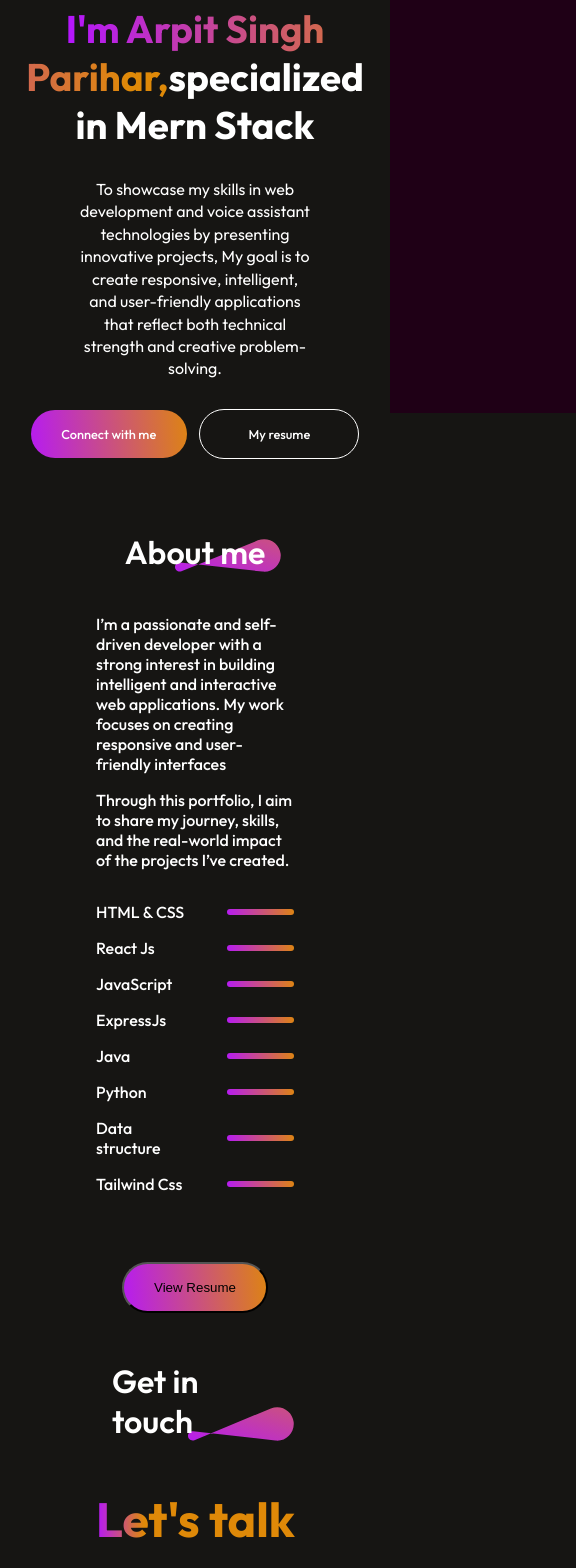
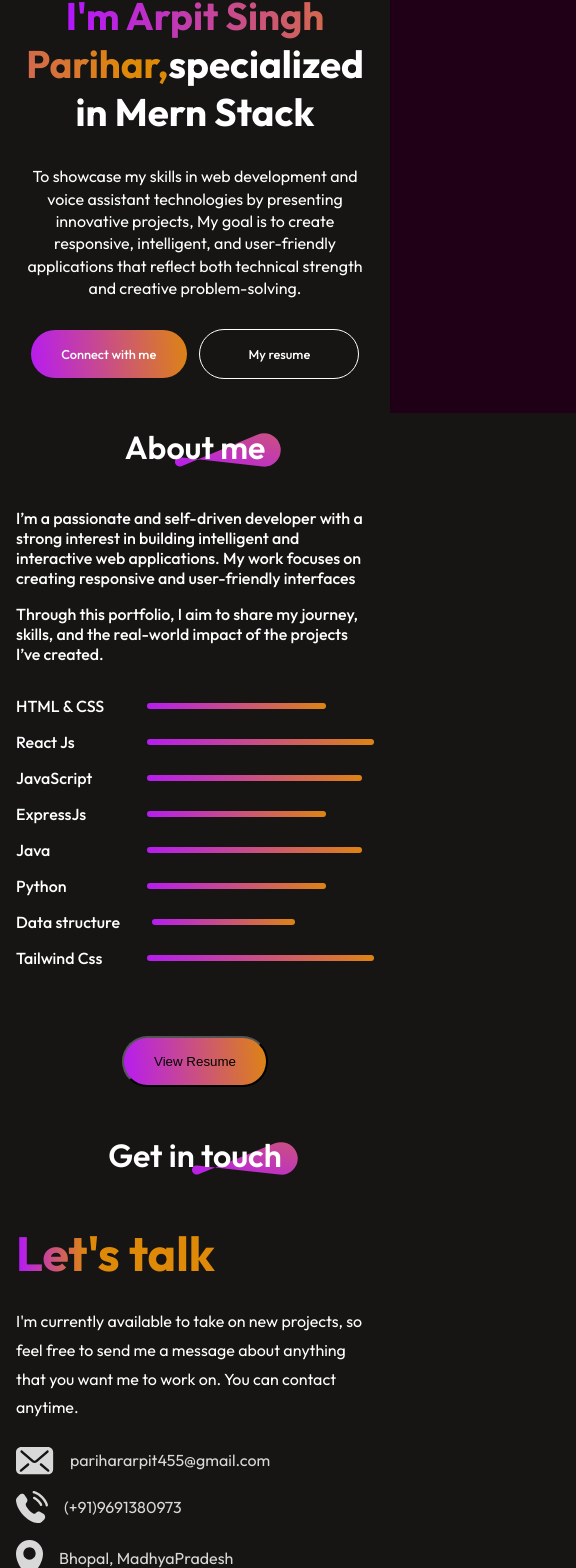
Before and after one commit to ArpitSinghParihar/My-Portfolio, a React (Vite) app: page / in a window 390 px wide. Shown: the part 431-1999 px from the top of the page, 576 px wide, since content can reach past the window. Built offline with nearby package versions, Linux system fonts and the light colour scheme.

Commit message:
some minor changes

```diff
--- a/src/Components/About/About.css
+++ b/src/Components/About/About.css
@@ -73,6 +73,9 @@
     background: linear-gradient(264deg,#DF8908 -5.09%, #B415FF 106.28%);
 }
 @media(max-width:768px){
+    .about{
+    margin: 1rem;
+}
     .about-section{
         display: flex;
         justify-content: center;
--- a/src/Components/ContactMe/ContactMe.css
+++ b/src/Components/ContactMe/ContactMe.css
@@ -110,6 +110,7 @@
         justify-content: center;
         align-items: center;
         flex-direction: column;
+        margin: 1rem;
     }
     .contact-section{
         display: flex;
@@ -117,8 +118,21 @@
         /* align-items: center; */
         flex-direction: column;
     }
+    .contact-left{
+        display: flex;
+        flex-direction: column;
+        width: 100%;
+    }
     .contact-left p{
-        width: 25rem;
+        width: 100%;
+    }
+    .contact-right{
+        display: flex;
+        flex-direction: column;
+        width: 100%;
+    }
+     .contact-right textarea,.contact-right input{
+        width: 100%;
     }
 }
 @media(max-width:320px){
--- a/src/Components/Footer/Footer.css
+++ b/src/Components/Footer/Footer.css
@@ -78,25 +78,33 @@
 }
 
 @media(max-width:768px) {
+    .footer {
+        margin: 1rem;
+        display: flex;
+        flex-direction: column;
+        gap: 1.2rem;
+    }
+
     .footer-top {
         display: flex;
         justify-content: center;
         align-items: center;
-        gap: 2rem;
+        gap: 1rem;
     }
 
     .footer-top-right {
         display: flex;
         flex-direction: column;
-        align-items: end;
+        width: 50%;
     }
 
-    .footer-top-left p {
-        width: 16rem;
+    .footer-top-left  {
+        width: 50%;
     }
 
     .footer-email-input {
         padding: 0.7rem 1rem;
+        width: 100%;
     }
 
     .footer-subscribe {
@@ -141,6 +149,7 @@
         background: #32323B;
         padding-right: 3.2rem;
     }
+
     .footer-subscribe {
         font-size: 0.7rem;
         padding: 0.6rem 1rem;
--- a/src/Components/Hero/Hero.css
+++ b/src/Components/Hero/Hero.css
@@ -3,6 +3,7 @@
     align-items: center;
     flex-direction: column;
     gap: 1.3rem;
+    margin: 1rem;
 }
 .hero img{
     margin-top: 1.8rem;
@@ -67,11 +68,11 @@
     }
     .hero h1{
         margin-top: 1rem;
-        width: 90%;
+        width: 100%;
         font-size: 2.4rem;
     }
     .hero p{
-        width: 60%;
+        width: 100%;
         font-size: 1rem;
         line-height: 1.4rem;
         margin: 0.5rem 0rem;
--- a/src/Components/Navbar/Navbar.css
+++ b/src/Components/Navbar/Navbar.css
@@ -54,7 +54,7 @@
 }
 @media(max-width:768px){
     .navbar{
-        margin: 1rem 2rem;
+        margin: 0.2rem 2rem;
     }
     .nav-connect{
         display: none;
```
